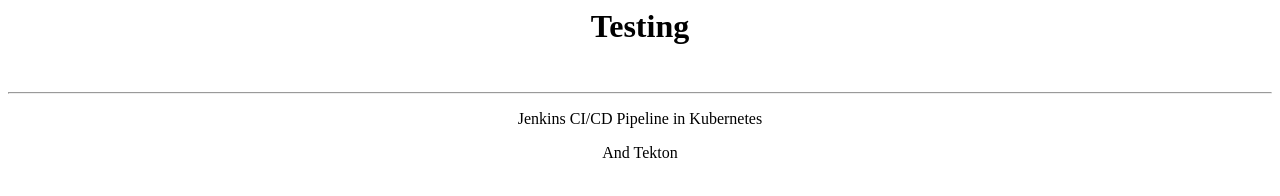
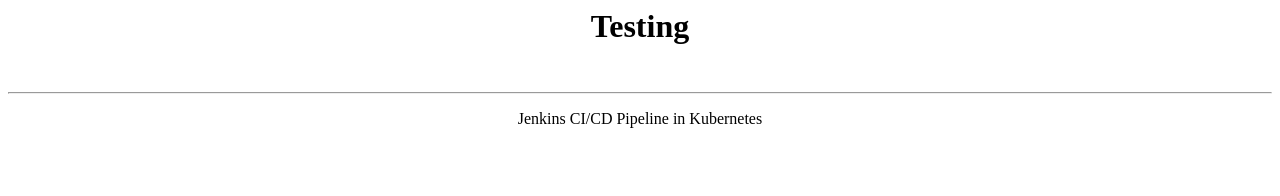
Before and after one commit to JCzz/jenkinsplayground, a plain HTML site: page index.html in a window 1280 px wide. Drawn offline with Linux system fonts and the light colour scheme.

Commit message:
Update index.html

```diff
--- a/index.html
+++ b/index.html
@@ -2,5 +2,5 @@
 	<h1>Testing</h1>
 	<br><hr>
 	<p>Jenkins CI/CD Pipeline in Kubernetes</p>
-        <p> And Tekton </p>
+        <p>  </p>
 </center>
```
